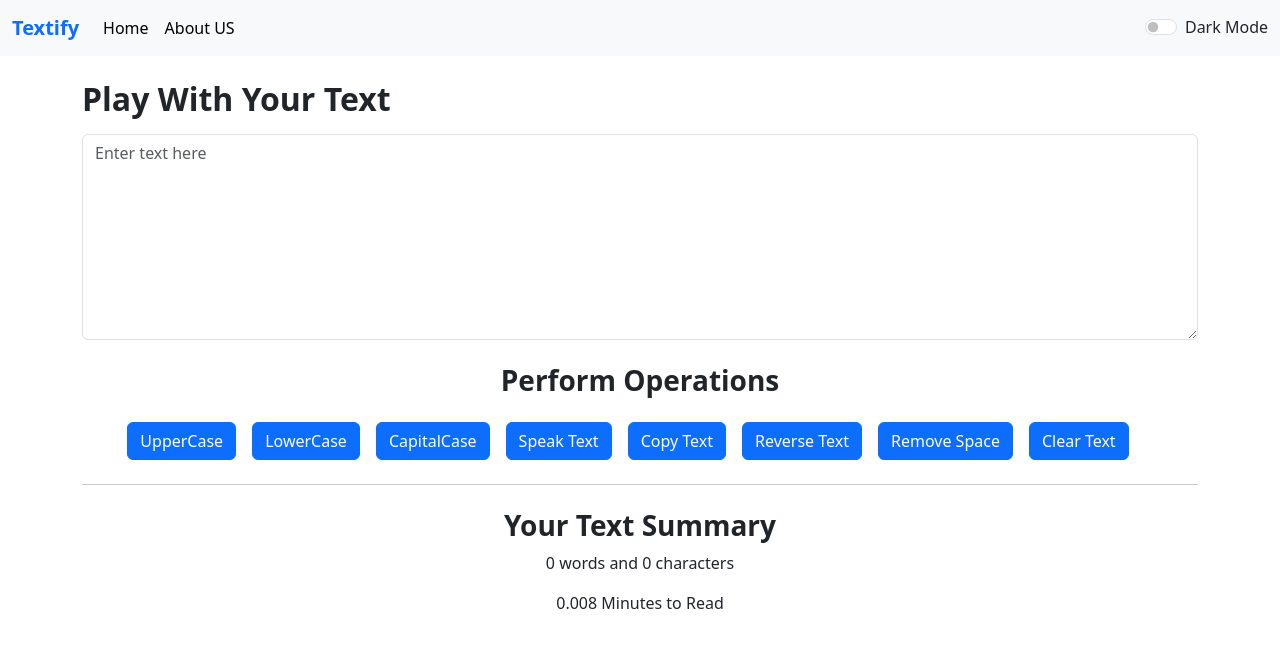
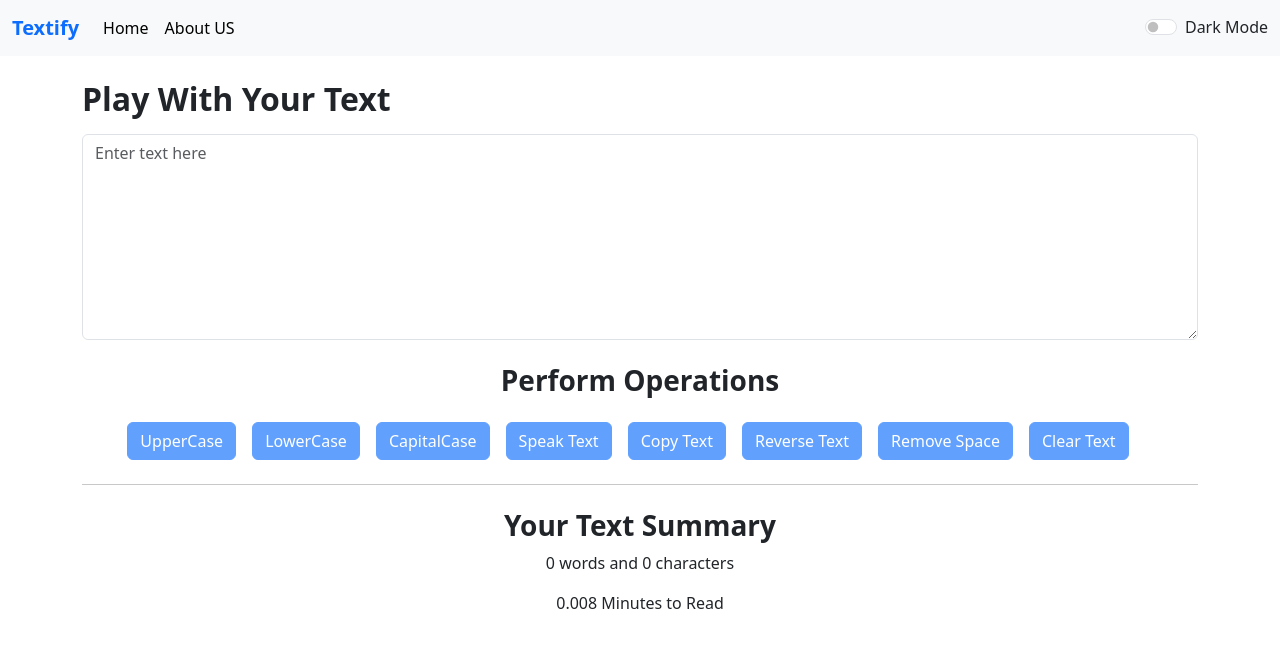
Before and after one commit to jayminDarji2003/React-Learning-CodeWithHarry, a React (Create React App) app in the folder First project/Textify project/: page / in a window 1280 px wide. Shown: the top 648 px of the page. Built offline with nearby package versions, Linux system fonts and the light colour scheme.

Commit message:
done with the Textify applicatin

```diff
--- a/First project/Textify project/public/index.html
+++ b/First project/Textify project/public/index.html
@@ -8,7 +8,7 @@
   <meta name="theme-color" content="#000000" />
   <meta name="description" content="Textify is a utility which can be used .to manipulate your text in the way you want " />
   <link rel="apple-touch-icon" href="%PUBLIC_URL%/logo192.png" />
-  <link rel="manifest" href="%PUBLIC_URL%/manifest.json" />
+  <!-- <link rel="manifest" href="%PUBLIC_URL%/manifest.json" /> -->
   <title>Textify - Home</title>
 
   <!-- bootrap css link  -->
--- a/First project/Textify project/src/App.js
+++ b/First project/Textify project/src/App.js
@@ -1,4 +1,3 @@
-// import logo from "./logo.svg";
 import { useState } from "react";
 import "./App.css";
 import About from "./components/About";
@@ -55,6 +54,8 @@ function App() {
           toggleMode={toggleMode}
         />
 
+        <Alert alert={alert}/>
+
         <Routes>
           <Route>
             <Route
--- a/First project/Textify project/src/components/About.js
+++ b/First project/Textify project/src/components/About.js
@@ -1,8 +1,6 @@
-import React, { useState } from "react";
+import React from "react";
 
 function About() {
-  // const [colorMode, setColorMode] = useState("light");
-
   const changeToDark = () => {
     document.body.style.backgroundColor = "#6C757D";
   };
--- a/First project/Textify project/src/components/Navbar.js
+++ b/First project/Textify project/src/components/Navbar.js
@@ -68,5 +68,5 @@ export default function Navbar(props) {
 Navbar.propTypes = {
   title: PropTypes.string,
   aboutText: PropTypes.string,
-  toggleMode: PropTypes.string,
+  // toggleMode: PropTypes.object,
 };
--- a/First project/Textify project/src/components/TextForm.js
+++ b/First project/Textify project/src/components/TextForm.js
@@ -46,6 +46,11 @@ export default function TextForm(props) {
     // navigator.clipboard.writeText(text.value);
     // props.showAlert("Copy to Clipboard", "Successful");
   };
+  const CopyTo = ()=>{
+    // var text = document.getElementById("myTextBox");
+    // navigator.clipboard.writeText(text.value);
+    // props.showAlert("Copied to ClipBoard ","success")
+ }
 
   const handleExtraSpaces = () => {
     let newText = text.replace(/\s+/g, " ").trim();
@@ -98,6 +103,7 @@ export default function TextForm(props) {
           type="button"
           className="btn btn-primary w-auto "
           onClick={convertUppercase}
+          disabled={text.length === 0}
         >
           UpperCase
         </button>
@@ -105,6 +111,7 @@ export default function TextForm(props) {
           type="button"
           className="btn btn-primary w-auto"
           onClick={convertLowerCase}
+          disabled={text.length === 0}
         >
           LowerCase
         </button>
@@ -112,6 +119,7 @@ export default function TextForm(props) {
           type="button"
           className="btn btn-primary w-auto"
           onClick={convertCapitalCase}
+          disabled={text.length === 0}
         >
           CapitalCase
         </button>
@@ -119,13 +127,16 @@ export default function TextForm(props) {
           type="button"
           className="btn btn-primary w-auto"
           onClick={speak}
+          disabled={text.length === 0}
         >
           Speak Text
         </button>
         <button
           type="button"
           className="btn btn-primary w-auto"
-          onClick={handleCopy}
+          // onClick={handleCopy}
+          onClick={CopyTo}
+          disabled={text.length === 0}
         >
           Copy Text
         </button>
@@ -133,6 +144,7 @@ export default function TextForm(props) {
           type="button"
           className="btn btn-primary w-auto"
           onClick={reverseText}
+          disabled={text.length === 0}
         >
           Reverse Text
         </button>
@@ -140,6 +152,7 @@ export default function TextForm(props) {
           type="button"
           className="btn btn-primary w-auto"
           onClick={handleExtraSpaces}
+          disabled={text.length === 0}
         >
           Remove Space
         </button>
@@ -147,6 +160,7 @@ export default function TextForm(props) {
           type="button"
           className="btn btn-primary w-auto w-auto"
           onClick={clearText}
+          disabled={text.length === 0}
         >
           Clear Text
         </button>
@@ -159,7 +173,7 @@ export default function TextForm(props) {
         <div>
           <h3 className="text-center fw-bold">Your Text Summary</h3>
           <p className="text-center">
-            {text == "" ? 0: text.split(" ").length-1} words and {text.length} characters
+            {text === "" ? 0: text.split(" ").length-1} words and {text.length} characters
           </p>
           <p className="text-center">
             {0.008 * text.split(" ").length} Minutes to Read
```
